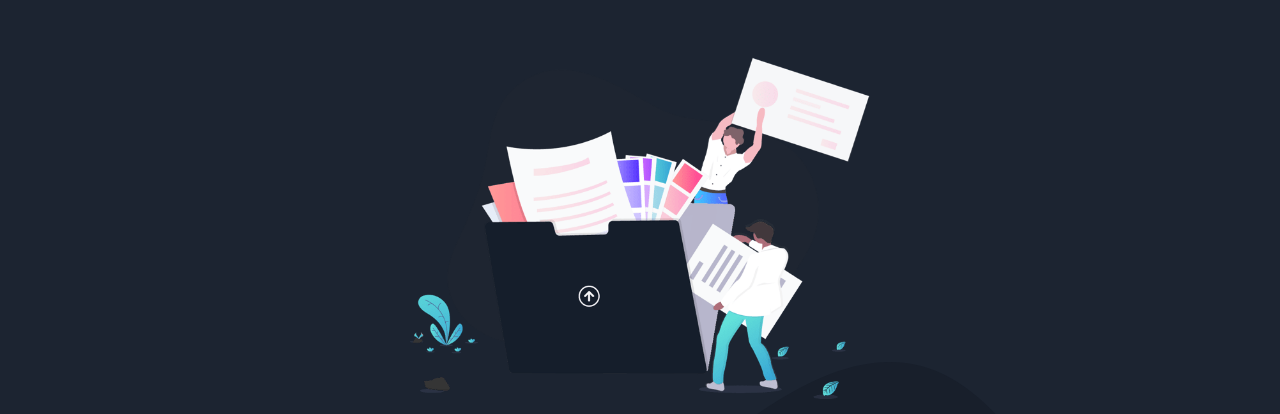
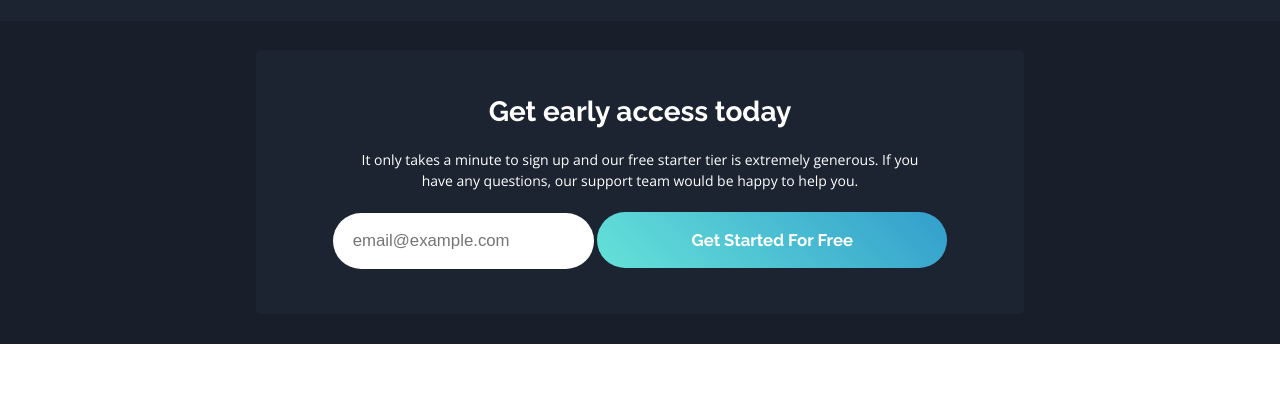
Before and after one commit to AbdullahiAA/fylo-landing-page-with-dark-theme, a plain HTML site: page index.html in a window 1280 px wide. Shown: the part 85-499 px from the top of the page. Drawn offline with nearby package versions, Linux system fonts and the light colour scheme.

Commit message:
Get Started Section Added

```diff
--- a/css/_functionality.scss
+++ b/css/_functionality.scss
@@ -13,11 +13,17 @@
 
     @media screen and (min-width: 768px) {
         .container {
-            width: 65%;
+            width: 85%;
             display: grid;
             grid-template-columns: repeat(2, 1fr);
             row-gap: 40px;
             column-gap: 100px;
         }
     }
+
+    @media screen and (min-width: 990px) {
+        .container {
+            width: 65%;
+        }
+    }
 }
--- /dev/null
+++ b/css/_get-started.scss
@@ -0,0 +1,43 @@
+#get-started {
+    .container {
+        background-color: $DarkBlueIntro;
+        padding: 45px 30px;
+        border-radius: 5px;
+        z-index: 1;
+        text-align: center;
+    }
+
+    .get-started__top {
+        p {
+            // font-size: 1.14rem;
+            // width: 80%;
+            // margin-right: auto;
+            // margin-left: auto;
+        }
+    }
+
+    .get-started__form {
+        input {
+            padding: 18px 20px;
+            border: none;
+            outline: none;
+            border-radius: 50px;
+            font-size: 1.2em;
+        }
+    }
+
+    @media screen and (min-width: 768px) {
+        .container {
+            width: 60%;
+        }
+
+        .get-started__top {
+            p {
+                width: 80%;
+                margin-right: auto;
+                margin-left: auto;
+            }
+        }
+    }
+
+}
--- a/css/_global.scss
+++ b/css/_global.scss
@@ -14,6 +14,7 @@ main {
     background-color: $darkBlueMain;
     padding-top: 30px;
     padding-bottom: 30px;
+    margin-top: -2px;
 }
 
 h1, h2, h3, h4, nav, .btn {
@@ -60,13 +61,15 @@ a {
 .btn {
     display: inline-block;
     background: linear-gradient(45deg, $cyan, $blue);
+    color: $white;
     width: 80%;
-    padding: 18px 30px;
+    padding: 18px 20px;
     border: none;
     outline: none;
     border-radius: 50px;
     font-size: 1.2em;
     font-weight: 600;
+    cursor: pointer;
 }
 
 @media screen and (min-width: 768px) {
@@ -87,7 +90,6 @@ a {
     }
 
     .btn {
-        width: initial;
-        padding: 20px 100px;
+        max-width: 350px;
     }
 }
--- a/css/styles.scss
+++ b/css/styles.scss
@@ -13,3 +13,4 @@ $white: hsl(0, 0%, 100%);
 @import "functionality";
 @import "productivity";
 @import "testimonials";
+@import "get-started";
--- a/index.html
+++ b/index.html
@@ -40,7 +40,7 @@
     </div>
   </header>
 
-  <section id="hero">
+  <!-- <section id="hero">
     <div class="container">
       <img src="./images/illustration-intro.png" alt="Intro Illustration">
 
@@ -50,10 +50,10 @@
 
       <a class="btn" href="#">Get Started</a>
     </div>
-  </section>
+  </section> -->
 
   <main>
-    <section id="functionality">
+    <!-- <section id="functionality">
       <div class="container">
         <div class="grid">
           <img src="./images/icon-access-anywhere.svg" alt="Access your files, anywhere">
@@ -79,9 +79,9 @@
           <p>Whether you're sharing holidays photos or work documents, Fylo has you covered allowing for all file types to be securely stored and shared.</p>
         </div>
       </div>
-    </section>
+    </section> -->
 
-    <section id="productivity">
+    <!-- <section id="productivity">
       <div class="container">
         <div class="productivity__left">
           <img src="./images/illustration-stay-productive.png" alt="Stay productive, wherever you are">
@@ -96,11 +96,11 @@
           </a>
         </div>
       </div>
-    </section>
+    </section> -->
 
-    <section id="testimonials">
+    <!-- <section id="testimonials">
       <div class="container">
-        <!-- Background Quotes -->
+
         <img class="testimonial__bg-quote" src="./images/bg-quotes.png" alt="Background Quotes">
 
         <div class="testimonial">
@@ -146,7 +146,7 @@
           </div>
         </div>
       </div>
-    </section>
+    </section> -->
 
     <section id="get-started">
       <div class="container">
```
Also changed, not shown: css/styles.css, 1 other file.
